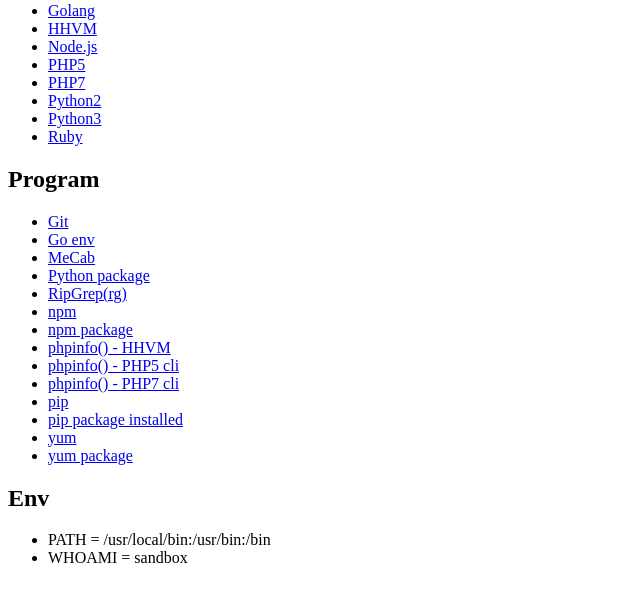
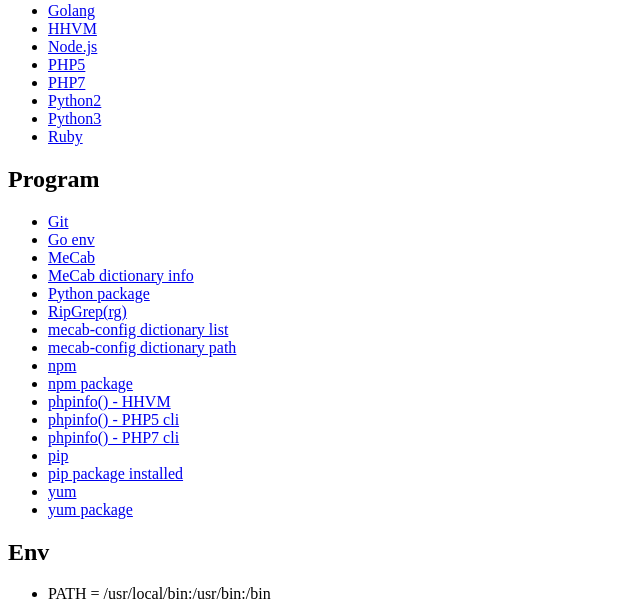
Before and after one commit to Qithub-BOT/Qithub-ORG, a PHP site: page /tools/version/index.php in a window 1280 px wide. Shown: the part 65-666 px from the top of the page, without its empty margins (0-640 px from the left). Run offline with PHP 8.4, Linux system fonts and the light colour scheme.

Commit message:
feat: MeCab Dictionary info

```diff
--- a/tools/version/index.php
+++ b/tools/version/index.php
@@ -50,6 +50,15 @@
     'MeCab' => [
         'version' => 'mecab --version',
         ],
+    'MeCab dictionary info' => [
+        'MeCab Directory info' => 'mecab --dictionary-info',
+        ],
+    'mecab-config dictionary path' => [
+        'MeCab Directory info' => 'mecab-config --dicdir',
+        ],
+    'mecab-config dictionary list' => [
+        'MeCab Directory info' => 'ls -la $(echo \`mecab-config --dicdir\`)',
+        ],
     'npm' => [
         'version' => 'npm --version',
         ],
@@ -85,10 +94,10 @@
         ],
     'yum' => [
         "version" => 'yum --version',
-    ],
+        ],
     'yum package' => [
         "Version list of installed package" => 'yum list installed',
-    ],
+        ],
 ];
 
 /* =================================================================== [Main] */
```
